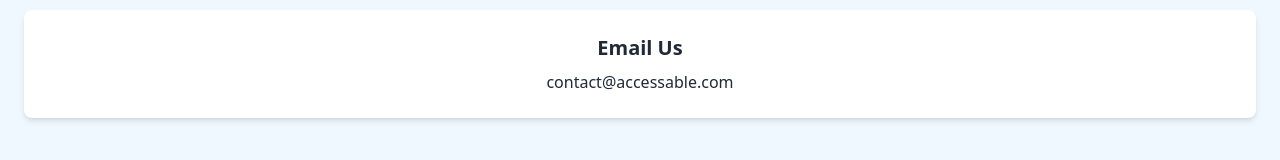
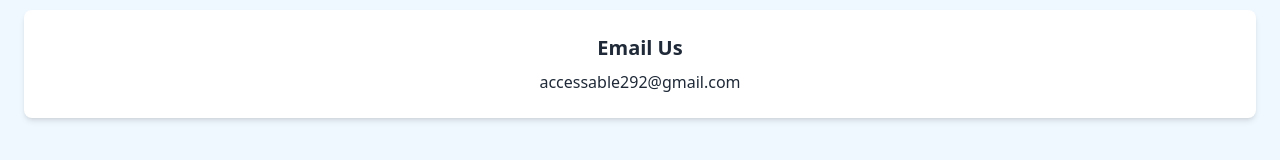
Before and after one commit to oJomiloju/AccessAble, a Next.js app: page /contact in a window 1280 px wide. Shown: the part 1218-1378 px from the top of the page. Built offline with nearby package versions, Linux system fonts and the light colour scheme.

Commit message:
Changed email

```diff
--- a/app/contact/page.js
+++ b/app/contact/page.js
@@ -65,7 +65,8 @@ const Contact = () => {
             <div className="items-center">
               <div className="bg-white p-6 rounded-lg shadow-md">
                 <h4 className="text-xl font-bold mb-2">Email Us</h4>
-                <p>contact@accessable.com</p>
+                <p>accessable292@gmail.com
+                </p>
               </div>
 
 
```
